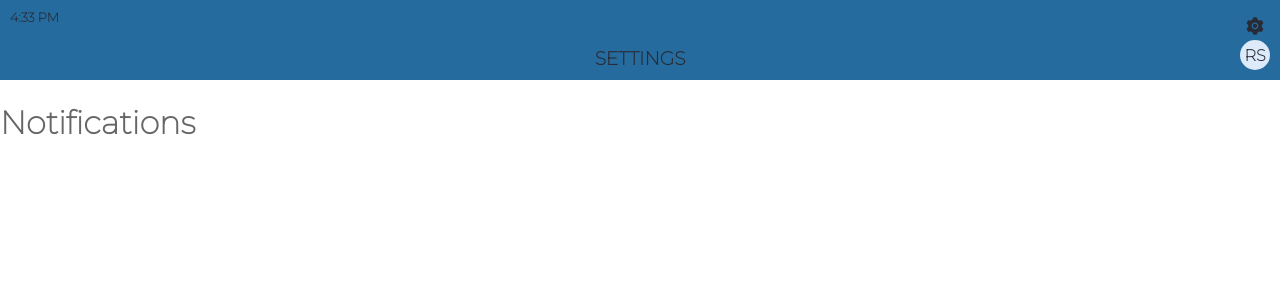
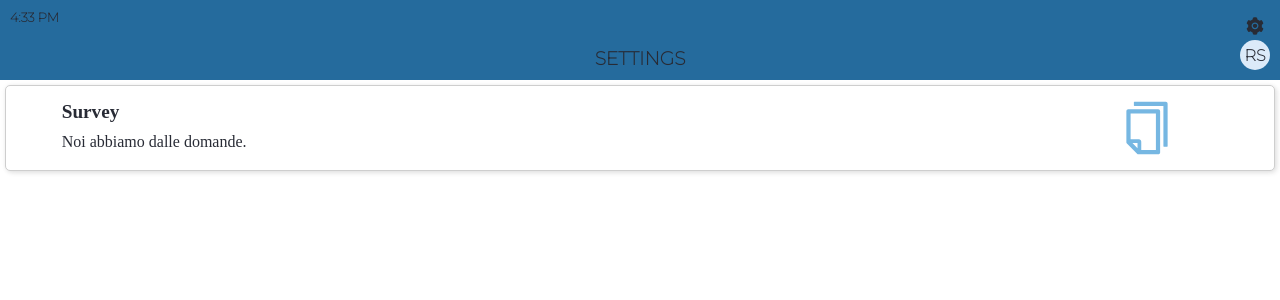
Before and after one commit to leonsuaren/worktime, a React (Create React App) app: page /settings/add-notifications in a window 1280 px wide. Shown: the top 300 px of the page. Built offline with nearby package versions, Linux system fonts and the light colour scheme.

Commit message:
The card that comtains the notifications and the survey is working

```diff
--- /dev/null
+++ b/src/components/cards/action-card/ActionCard.jsx
@@ -0,0 +1,43 @@
+import React, { Fragment, useState } from 'react';
+import { StyledActionCard, NotificationContent, SurveyContent, Title, Description, Day, Time, Location } from './styled';
+import { StyledAiOutlineCalendar, StyledAiOutlineCopy } from '../../../global';
+
+const Notification = () => {
+  return (
+    <Fragment>
+      <NotificationContent>
+        <Title>Next Shift</Title>
+        <Day>Tomorrow Dec 2</Day>
+        <Time>5:00 AM - 3:00 PM</Time>
+        <Location>CFC</Location>
+      </NotificationContent>
+      <StyledAiOutlineCalendar />
+    </Fragment>
+  )
+};
+
+const Survey = () => {
+  return (
+    <Fragment>
+      <SurveyContent>
+        <Title>Survey</Title>
+        <Description>Noi abbiamo dalle domande.</Description>
+      </SurveyContent>
+      <StyledAiOutlineCopy />
+    </Fragment>
+  )
+};
+
+export const ActionCard = () => {
+  const [type, setType] = useState('survey');
+
+  return (
+    <Fragment>
+      <StyledActionCard>
+        {
+          type === 'notification' ? <Notification /> : <Survey />
+        }
+      </StyledActionCard>
+    </Fragment>
+  )
+};
--- /dev/null
+++ b/src/components/cards/action-card/index.jsx
@@ -0,0 +1 @@
+export { ActionCard } from './ActionCard';
--- /dev/null
+++ b/src/components/cards/action-card/styled.jsx
@@ -0,0 +1,67 @@
+import styled from 'styled-components';
+
+export const StyledActionCard = styled.div`
+  display: grid;
+  grid-template-columns: 80% 20%;
+  justify-items: center;
+  align-content: center;
+  min-height: 80px;
+  box-shadow: 0 0 5px rgba(0,0,0,.05), 2px 2px 5px rgba(0,0,0,.1);
+  border: ${p => p.theme.borderColor};
+  border-radius: 5px;
+  margin: 5px;
+  background: white;
+`;
+
+export const NotificationContent = styled.div`
+  display: grid;
+  grid-template-rows: 30% 20% 20% 30%;
+  width: 90%;
+  padding: 10px;
+`;
+
+export const SurveyContent = styled.div`
+  display: grid;
+  grid-template-rows: 1fr 1fr;
+  width: 90%;
+  padding: 10px;
+`;
+
+export const Title = styled.h5`
+  color: ${p => p.theme.fontColor};
+  font-weight: bold;
+  font-size: 1.2rem;
+  padding: 0;
+  margin: 5px;
+  font-family: 'fangsong';
+`;
+
+export const Description = styled.p`
+  color: ${p => p.theme.fontColor};
+  padding: 0;
+  margin: 5px;
+  font-family: 'fangsong';
+`;
+
+export const Day = styled.p`
+  color: ${p => p.theme.iconColor};
+  padding: 0;
+  margin: 5px;
+  font-family: 'fangsong';
+`;
+
+export const Time = styled.h5`
+  color: ${p => p.theme.fontColor};
+  font-weight: bold;
+  padding: 0;
+  margin: 5px;
+  font-family: 'fangsong';
+`;
+
+export const Location = styled.p`
+  color: ${p => p.theme.iconColor};
+  font-weight: bold;
+  padding: 0;
+  margin: 5px;
+  font-family: 'fangsong';
+`;
--- a/src/global/PageLayout.jsx
+++ b/src/global/PageLayout.jsx
@@ -6,12 +6,13 @@ import styled from 'styled-components';
 
 const Layout = styled.div`
   display: grid;
-  grid-template-rows: 1fr 1fr auto;
+  grid-template-rows: ${p => p.headerLayout ? '1fr 1fr auto' : '1fr auto'};
 `;
 
 export const PageLayout = ({ children }) => {
   const {pathname} = useLocation();
   let activePage;
+  let headerLayout = false;
 
   if(pathname === '/') {
     activePage = 'HOME';
@@ -26,11 +27,12 @@ export const PageLayout = ({ children }) => {
   } else if(pathname === '/settings') {
     activePage = 'SETTINGS'
   } else if(pathname === '/settings/add-notifications') {
-    activePage = 'SETTINGS'
+    activePage = 'SETTINGS';
+    headerLayout = false
   }
 
   return (
-    <Layout>
+    <Layout headerLayout={headerLayout}>
       <Header page={activePage} />
       <Navbar/>
       {children}
--- a/src/global/icons.jsx
+++ b/src/global/icons.jsx
@@ -13,7 +13,9 @@ import {
   AiOutlineWarning,
   AiOutlineUsergroupAdd,
   AiOutlineDiff,
-  AiOutlineVideoCamera
+  AiOutlineVideoCamera,
+  AiOutlineCalendar,
+  AiOutlineCopy
 } from 'react-icons/ai';
 
 
@@ -91,3 +93,15 @@ export const StyledAiOutlineDiff = styled(AiOutlineDiff)`
 export const StyledAiOutlineVideoCamera = styled(AiOutlineVideoCamera)`
   ${ThemeIconStyled};
 `;
+
+export const StyledAiOutlineCalendar = styled(AiOutlineCalendar)`
+    color: ${p => p.theme.iconColor};
+    align-self: center;
+    font-size: 50px;
+`;
+
+export const StyledAiOutlineCopy = styled(AiOutlineCopy)`
+    color: ${p => p.theme.iconColor};
+    align-self: center;
+    font-size: 60px;
+`;
--- a/src/pages/settings-view/add-notifications/AddNotifications.jsx
+++ b/src/pages/settings-view/add-notifications/AddNotifications.jsx
@@ -1,9 +1,10 @@
 import React, { Fragment } from 'react';
+import { ActionCard } from '../../../components/cards/action-card';
 
 export const AddNotifications = () => {
   return(
     <Fragment>
-      <h1>Notifications</h1>
+      <ActionCard/>
     </Fragment>
   )
 };
```
